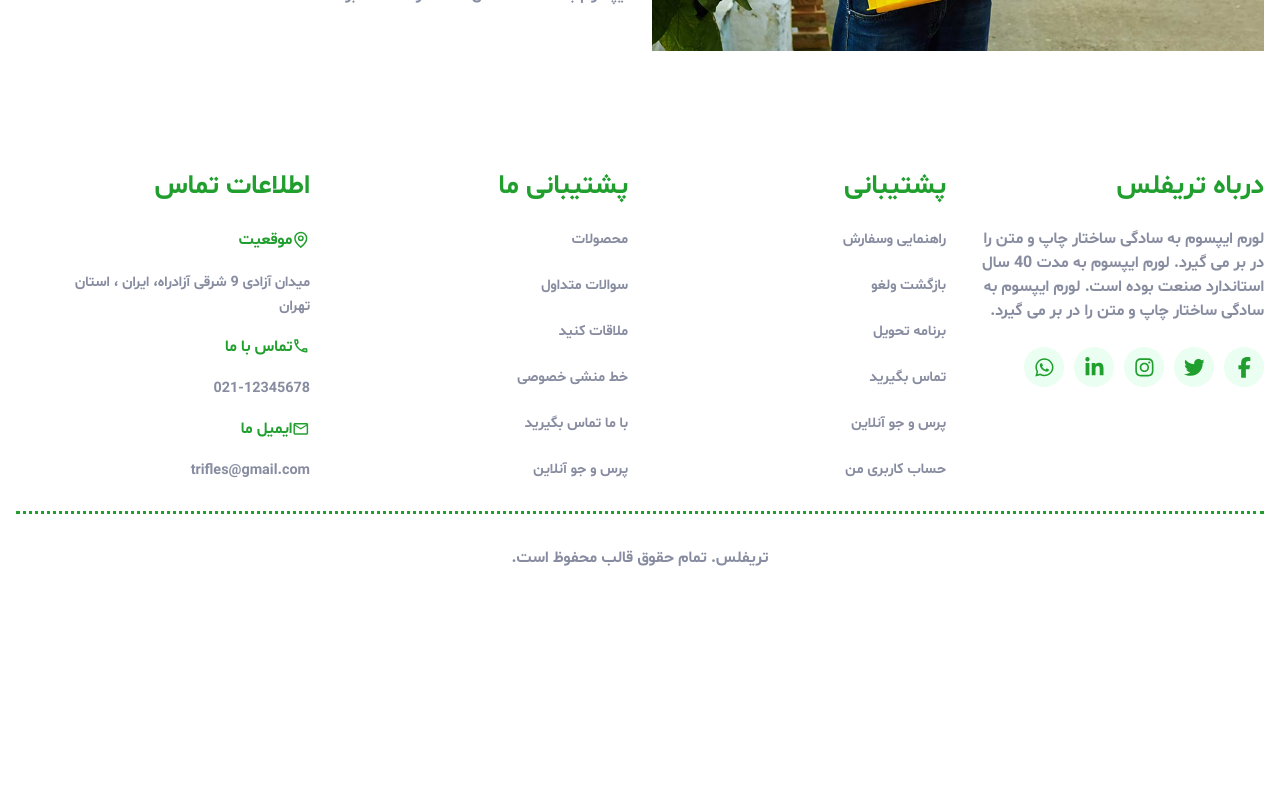
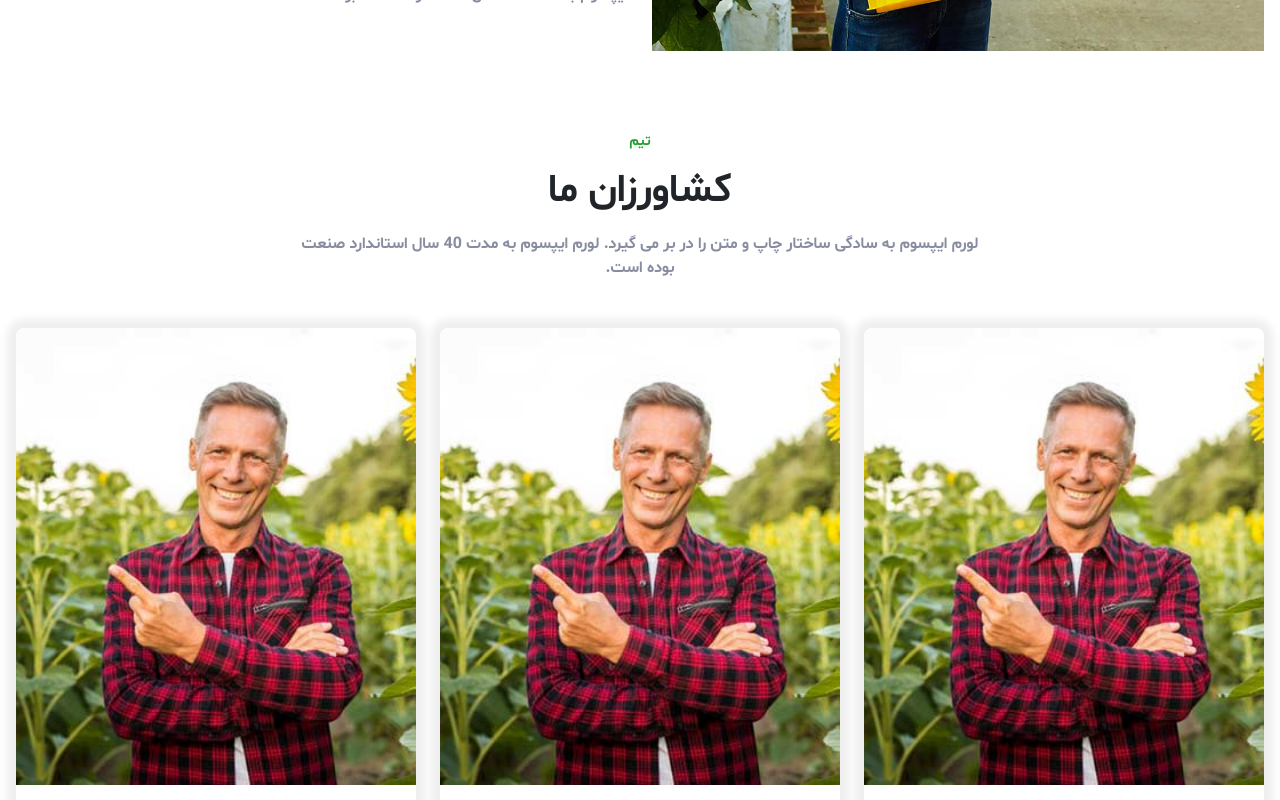
Before and after one commit to mohammadmehdidalvandii/TRIFLES-SHOP, a Next.js app: page /About in a window 1280 px wide. Shown: the part 1380-2180 px from the top of the page. Before the commit the page ends 2030 px from the top, so only its background shows below. Built offline with nearby package versions, Linux system fonts and the light colour scheme.

Commit message:
create section team for about-page

```diff
--- a/src/app/About/page.js
+++ b/src/app/About/page.js
@@ -1,5 +1,6 @@
 import PageHeader from '@/components/module/PageHeader/PageHeader'
 import AboutUs from '@/components/template/about/AboutUs/AboutUs'
+import Team from '@/components/template/about/Team/Team'
 import React from 'react'
 
 function About() {
@@ -9,6 +10,7 @@ function About() {
         title='درباره ما'
       />
       <AboutUs/>
+      <Team/>
     </>
   )
 }
--- /dev/null
+++ b/src/components/template/about/Team/Team.js
@@ -0,0 +1,38 @@
+import React from 'react';
+import style from './Team.module.css';
+import TitleCenter from '@/components/module/TitleCenter/TitleCenter';
+import TeamCard from '@/components/module/TeamCard/TeamCard';
+
+
+
+
+function Team() {
+  return (
+   <section className={style.team}>
+        <div className="containers">
+            <div className="row" data-aos='fade-up'>
+                <div className="col-12">
+                    <TitleCenter
+                        text='تیم'
+                        title='کشاورزان ما'
+                        desc='لورم ایپسوم به سادگی ساختار چاپ و متن را در بر می گیرد. لورم ایپسوم به مدت 40 سال استاندارد صنعت بوده است.'
+                    />
+                </div>
+            </div>
+            <div className="row mt-5" >
+                <div className="col-lg-4 col-md-6 col-sm-12">
+                    <TeamCard/>
+                </div>
+                <div className="col-lg-4 col-md-6 col-sm-12">
+                    <TeamCard/>
+                </div>
+                <div className="col-lg-4 col-md-6 col-sm-12">
+                    <TeamCard/>
+                </div>
+            </div>
+        </div>
+   </section>
+  )
+}
+
+export default Team
--- /dev/null
+++ b/src/components/template/about/Team/Team.module.css
@@ -0,0 +1,5 @@
+.team{
+    display: block;
+    width: 100%;
+    margin-bottom: 4rem;
+}
```
Also changed, not shown: public/images/team-1.jpg (added).
